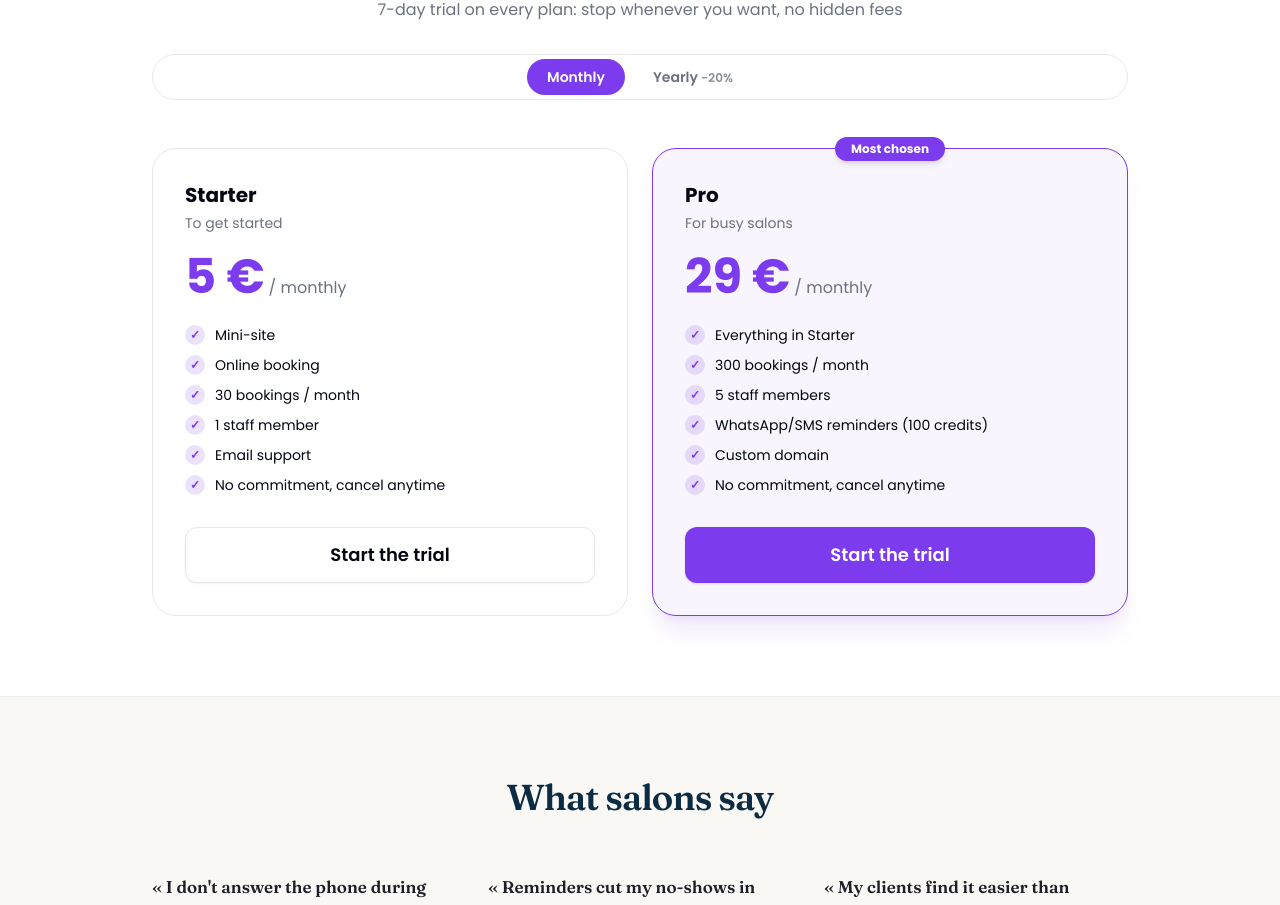
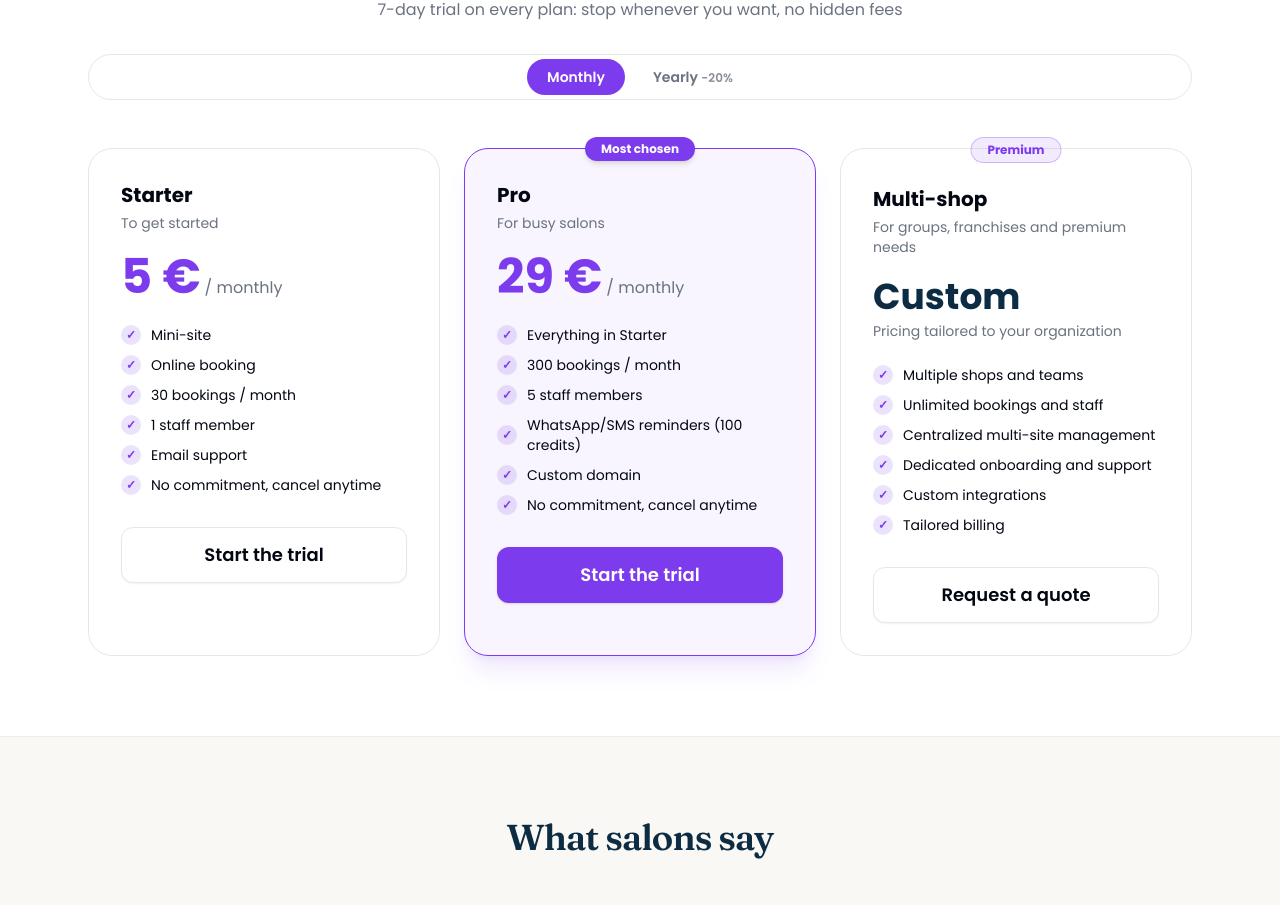
Before and after one commit to BDSproject/bookedforreal, a Next.js app in the folder apps/web/: page /en in a window 1280 px wide. Shown: the part 3311-4216 px from the top of the page. Built offline with nearby package versions, Linux system fonts and the light colour scheme; no server answers; the database is empty.

Commit message:
feat(web): add 'Sur devis' third pricing tier for multi-shop / premium clients

```diff
--- a/apps/web/src/app/[locale]/page.tsx
+++ b/apps/web/src/app/[locale]/page.tsx
@@ -292,7 +292,7 @@ export default async function HomePage({ params }: HomePageProps) {
       </section>
 
       {/* 10. Final CTA + callback form */}
-      <section className="border-t border-border/60 bg-[#FAF8F5]">
+      <section id="contact" className="border-t border-border/60 bg-[#FAF8F5]">
         <div className="mx-auto grid max-w-5xl gap-12 px-4 py-20 sm:px-6 lg:grid-cols-2 lg:items-center">
           <div>
             <h2 className="font-display text-3xl font-semibold tracking-tight text-navy sm:text-4xl">
--- a/apps/web/src/components/landing/pricing.tsx
+++ b/apps/web/src/components/landing/pricing.tsx
@@ -55,13 +55,49 @@ function PlanCard({ planKey, yearly, highlight }: PlanCardProps) {
   );
 }
 
-/** Pricing section with a monthly/yearly toggle (-20%). */
+/** Third tier: no fixed price — a sales-led quote for multi-shop / premium clients. */
+function CustomCard() {
+  const t = useTranslations("home.pricing.custom");
+
+  return (
+    <div className="relative flex flex-col rounded-3xl border border-border bg-card p-8">
+      <span className="absolute -top-3 left-1/2 -translate-x-1/2 whitespace-nowrap rounded-full border border-primary/30 bg-primary/10 px-4 py-1 text-xs font-bold text-primary">
+        {t("badge")}
+      </span>
+
+      <h3 className="mt-1 text-xl font-bold">{t("name")}</h3>
+      <p className="mt-1 text-sm text-muted-foreground">{t("description")}</p>
+
+      <div className="mt-5">
+        <span className="text-4xl font-extrabold text-navy">{t("price")}</span>
+      </div>
+      <p className="mt-1 text-sm text-muted-foreground">{t("priceNote")}</p>
+
+      <ul className="mt-6 flex-1 space-y-2.5">
+        {FEATURES.map((feature) => (
+          <li key={feature} className="flex items-center gap-2.5 text-sm">
+            <span className="flex h-5 w-5 shrink-0 items-center justify-center rounded-full bg-primary/15 text-xs font-bold text-primary">
+              ✓
+            </span>
+            {t(`features.${feature}`)}
+          </li>
+        ))}
+      </ul>
+
+      <Button size="xl" variant="outline" className="mt-8 w-full" asChild>
+        <a href="#contact">{t("cta")}</a>
+      </Button>
+    </div>
+  );
+}
+
+/** Pricing section with a monthly/yearly toggle (-20%) and a quote-based third tier. */
 export function Pricing() {
   const t = useTranslations("home.pricing");
   const [yearly, setYearly] = useState(false);
 
   return (
-    <section id="pricing" className="mx-auto max-w-5xl px-4 py-20 sm:px-6">
+    <section id="pricing" className="mx-auto max-w-6xl px-4 py-20 sm:px-6">
       <h2 className="text-center text-3xl font-extrabold tracking-tight text-navy sm:text-4xl">
         {t("title")}
       </h2>
@@ -88,9 +124,10 @@ export function Pricing() {
         </button>
       </div>
 
-      <div className="mt-12 grid gap-6 md:grid-cols-2">
+      <div className="mt-12 grid gap-6 lg:grid-cols-3">
         <PlanCard planKey="starter" yearly={yearly} highlight={false} />
         <PlanCard planKey="pro" yearly={yearly} highlight />
+        <CustomCard />
       </div>
     </section>
   );
--- a/packages/i18n/messages/en.json
+++ b/packages/i18n/messages/en.json
@@ -61,6 +61,22 @@
       "popular": "Most chosen",
       "starter": { "name": "Starter", "priceMonthly": "5", "priceYearly": "4", "description": "To get started", "features": { "1": "Mini-site", "2": "Online booking", "3": "30 bookings / month", "4": "1 staff member", "5": "Email support", "6": "No commitment, cancel anytime" } },
       "pro": { "name": "Pro", "priceMonthly": "29", "priceYearly": "23", "description": "For busy salons", "features": { "1": "Everything in Starter", "2": "300 bookings / month", "3": "5 staff members", "4": "WhatsApp/SMS reminders (100 credits)", "5": "Custom domain", "6": "No commitment, cancel anytime" } },
+      "custom": {
+        "badge": "Premium",
+        "name": "Multi-shop",
+        "description": "For groups, franchises and premium needs",
+        "price": "Custom",
+        "priceNote": "Pricing tailored to your organization",
+        "features": {
+          "1": "Multiple shops and teams",
+          "2": "Unlimited bookings and staff",
+          "3": "Centralized multi-site management",
+          "4": "Dedicated onboarding and support",
+          "5": "Custom integrations",
+          "6": "Tailored billing"
+        },
+        "cta": "Request a quote"
+      },
       "cta": "Start the trial"
     },
     "testimonials": {
--- a/packages/i18n/messages/fr.json
+++ b/packages/i18n/messages/fr.json
@@ -61,6 +61,22 @@
       "popular": "Le plus choisi",
       "starter": { "name": "Starter", "priceMonthly": "5", "priceYearly": "4", "description": "Pour démarrer", "features": { "1": "Mini-site", "2": "Réservation en ligne", "3": "30 RDV / mois", "4": "1 membre du personnel", "5": "Support email", "6": "Sans engagement, résiliable à tout moment" } },
       "pro": { "name": "Pro", "priceMonthly": "29", "priceYearly": "23", "description": "Pour les salons actifs", "features": { "1": "Tout Starter", "2": "300 RDV / mois", "3": "5 membres du personnel", "4": "Rappels WhatsApp/SMS (100 crédits)", "5": "Domaine personnalisé", "6": "Sans engagement, résiliable à tout moment" } },
+      "custom": {
+        "badge": "Premium",
+        "name": "Multi-boutiques",
+        "description": "Pour les groupes, franchises et besoins premium",
+        "price": "Sur devis",
+        "priceNote": "Tarif adapté à votre organisation",
+        "features": {
+          "1": "Plusieurs boutiques et équipes",
+          "2": "Réservations et personnel illimités",
+          "3": "Gestion centralisée multi-sites",
+          "4": "Accompagnement et onboarding dédiés",
+          "5": "Intégrations sur mesure",
+          "6": "Facturation personnalisée"
+        },
+        "cta": "Demander un devis"
+      },
       "cta": "Commencer l'essai"
     },
     "testimonials": {
```
